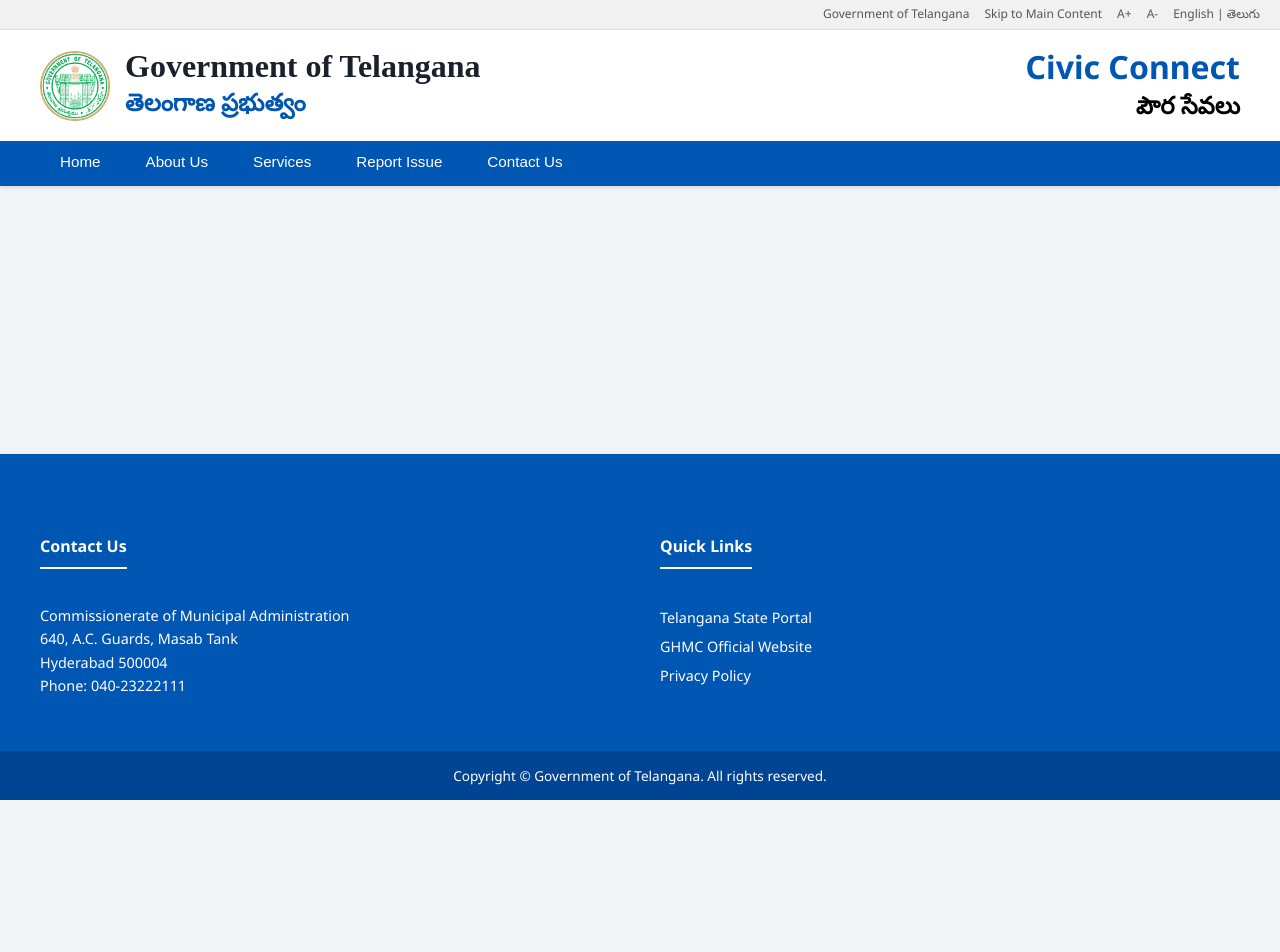
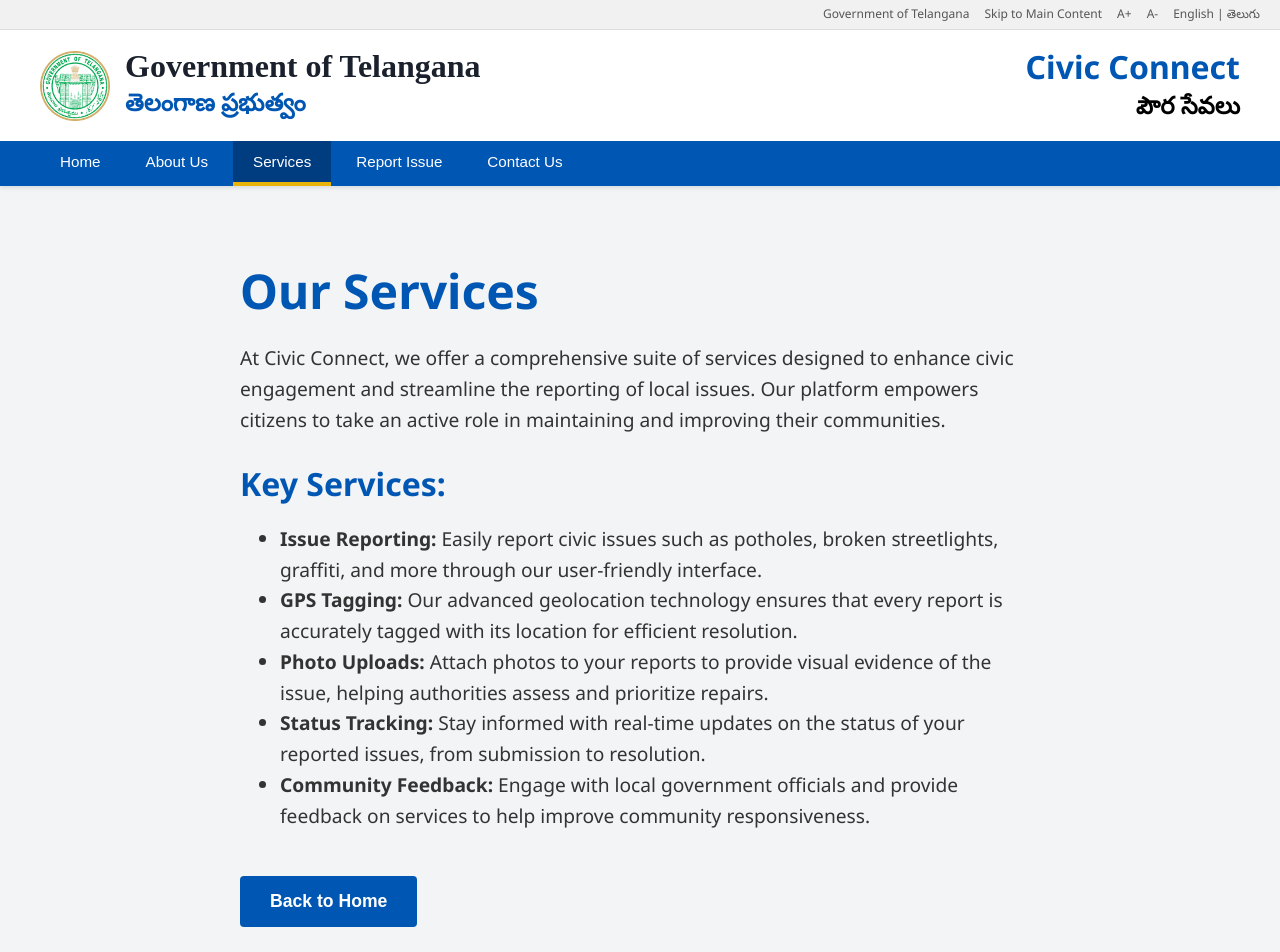
Before and after one commit to vadthyavathmahendar-code/ccgovt, a React (Vite) app: page /services in a window 1280 px wide. Shown: the top 952 px of the page. Before the commit the page ends 800 px from the top, so only its background shows below. Built offline with nearby package versions, Linux system fonts and the light colour scheme.

Commit message:
initial commit

```diff
--- a/src/App.jsx
+++ b/src/App.jsx
@@ -9,6 +9,9 @@
 import UserDashboard from './pages/UserDashboard';
 import AdminDashboard from './pages/AdminDashboard';
 import EmployeeDashboard from './pages/EmployeeDashboard';
+import About from './pages/About';
+import Services from './pages/Services';
+import ContactUs from './pages/ContactUs';
 
 function App() {
   return (
@@ -25,6 +28,10 @@
             <Route path="/" element={<Home />} />
             <Route path="/login" element={<Login />} />
             <Route path="/signup" element={<Signup />} />
+            <Route path="/about" element={<About />} />
+            <Route path="/services" element={<Services />} />
+            <Route path="/contact" element={<ContactUs />} />
+
 
             {/* 2. Protected Dashboards */}
             <Route path="/user-dashboard" element={<UserDashboard />} />
--- a/src/components/GovHeader.jsx
+++ b/src/components/GovHeader.jsx
@@ -44,8 +44,14 @@
             active={isActive('/')}
           />
 
-          <NavBtn label="About Us" />
-          <NavBtn label="Services" />
+          <NavBtn label="About Us"
+          onClick={() => navigate('/about')}
+          active={isActive('/about')}/>
+
+          <NavBtn label="Services"
+          onClick={() => navigate('/services')}
+          active={isActive('/services')}
+          />
 
           <NavBtn
             label="Report Issue"
@@ -53,7 +59,9 @@
             active={isActive('/login') || isActive('/signup')} // Highlight for Login OR Signup
           />
 
-          <NavBtn label="Contact Us" />
+          <NavBtn label="Contact Us"
+          onClick={() => navigate('/contact')}
+          active={isActive('/contact')}/>
         </div>
       </nav>
     </div>
--- /dev/null
+++ b/src/pages/About.jsx
@@ -0,0 +1,25 @@
+import { useNavigate } from 'react-router-dom';
+
+const About = () => {
+    const navigate = useNavigate();
+
+    return (
+        <div className="fade-in" style={{ padding: '40px 20px', maxWidth: '800px', margin: '0 auto' }}>
+        <h1 style={{ fontSize: '3rem', marginBottom: '20px', color: '#0056b3' }}>About Civic Connect</h1>
+        <p style={{ fontSize: '1.2rem', lineHeight: '1.6', marginBottom: '15px' }}>
+            Civic Connect is a cutting-edge platform designed to bridge the gap between citizens and local government services. Our mission is to empower residents to report civic issues quickly and efficiently, ensuring that communities remain safe, clean, and well-maintained.
+        </p>
+        <p style={{ fontSize: '1.2rem', lineHeight: '1.6', marginBottom: '15px' }}>
+            With features like GPS tagging, photo uploads, and real-time status updates, Civic Connect makes it easier than ever for citizens to contribute to the upkeep of their neighborhoods. Whether it's a pothole, broken streetlight, or graffiti, reporting issues has never been more straightforward.
+        </p>
+        <p style={{ fontSize: '1.2rem', lineHeight: '1.6', marginBottom: '15px' }}>
+            Our platform also provides government employees with the tools they need to manage and resolve reported issues efficiently. By fostering better communication between citizens and local authorities, we aim to create more responsive and accountable governance.
+        </p>
+        <button onClick={() => navigate('/')} className="btn-gov" style={{ marginTop: '30px', padding: '15px 30px', fontSize: '1.1rem' }}>
+            Back to Home
+        </button>
+        </div>
+    );
+    }
+
+export default About;
--- /dev/null
+++ b/src/pages/ContactUs.jsx
@@ -0,0 +1,26 @@
+import { useNavigate } from 'react-router-dom';
+
+const Contact  = () => {
+    const navigate = useNavigate();
+
+    return (
+        <div className="fade-in" style={{ padding: '40px 20px', maxWidth: '800px', margin: '0 auto' }}>
+            <h1 style={{ fontSize: '3rem', marginBottom: '20px', color: '#0056b3' }}>Contact Us</h1>
+            <p style={{ fontSize: '1.2rem', color: '#555' }}>
+                Have questions or need assistance? Reach out to the Civic Connect support team.
+            </p>
+
+            <div style={{ marginTop: '30px', padding: '20px', border: '1px solid #ddd', borderRadius: '8px' }}>
+                <p><strong>📍 Address:</strong> Secretariat, Hyderabad, Telangana</p>
+                <p><strong>📞 Helpline:</strong> 1800-XXX-XXXX</p>
+                <p><strong>📧 Email:</strong> support@civicconnect.telangana.gov.in</p>
+            </div>
+
+            <button onClick={() => navigate('/')} className="btn-gov" style={{ marginTop: '30px', padding: '15px 30px' }}>
+                Back to Home
+            </button>
+        </div>
+    );
+};
+
+export default Contact;
--- /dev/null
+++ b/src/pages/Services.jsx
@@ -0,0 +1,27 @@
+import { useNavigate } from 'react-router-dom';
+
+const Services = () => {
+    const navigate = useNavigate();
+
+    return (
+        <div className="fade-in" style={{ padding: '40px 20px', maxWidth: '800px', margin: '0 auto' }}>
+        <h1 style={{ fontSize: '3rem', marginBottom: '20px', color: '#0056b3' }}>Our Services</h1>
+        <p style={{ fontSize: '1.2rem', lineHeight: '1.6', marginBottom: '15px' }}>
+            At Civic Connect, we offer a comprehensive suite of services designed to enhance civic engagement and streamline the reporting of local issues. Our platform empowers citizens to take an active role in maintaining and improving their communities.
+        </p>
+        <h2 style={{ fontSize: '2rem', marginBottom: '15px', color: '#0056b3' }}>Key Services:</h2>
+        <ul style={{ fontSize: '1.2rem', lineHeight: '1.6', marginBottom: '15px' }}>
+            <li><strong>Issue Reporting:</strong> Easily report civic issues such as potholes, broken streetlights, graffiti, and more through our user-friendly interface.</li>
+            <li><strong>GPS Tagging:</strong> Our advanced geolocation technology ensures that every report is accurately tagged with its location for efficient resolution.</li>
+            <li><strong>Photo Uploads:</strong> Attach photos to your reports to provide visual evidence of the issue, helping authorities assess and prioritize repairs.</li>
+            <li><strong>Status Tracking:</strong> Stay informed with real-time updates on the status of your reported issues, from submission to resolution.</li>
+            <li><strong>Community Feedback:</strong> Engage with local government officials and provide feedback on services to help improve community responsiveness.</li>
+        </ul>
+        <button onClick={() => navigate('/')} className="btn-gov" style={{ marginTop: '30px', padding: '15px 30px', fontSize: '1.1rem' }}>
+            Back to Home
+        </button>
+        </div>
+    );
+    }
+
+export default Services;
```
Also changed, not shown: 1 other file (tests, documents, lock files or other folders).
